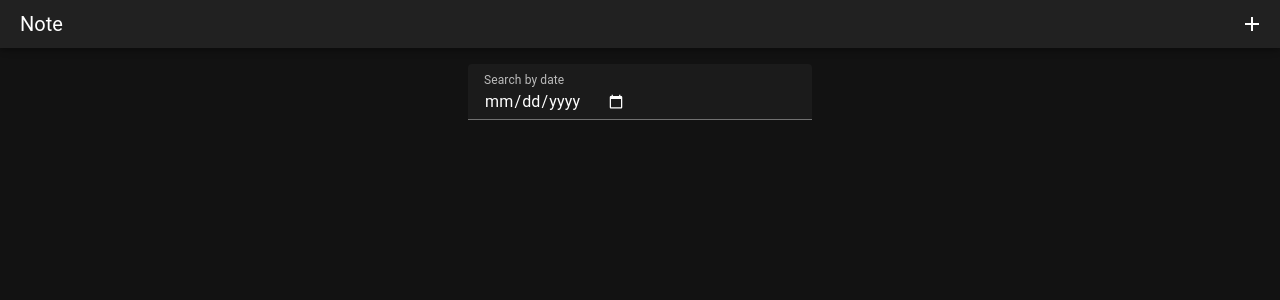
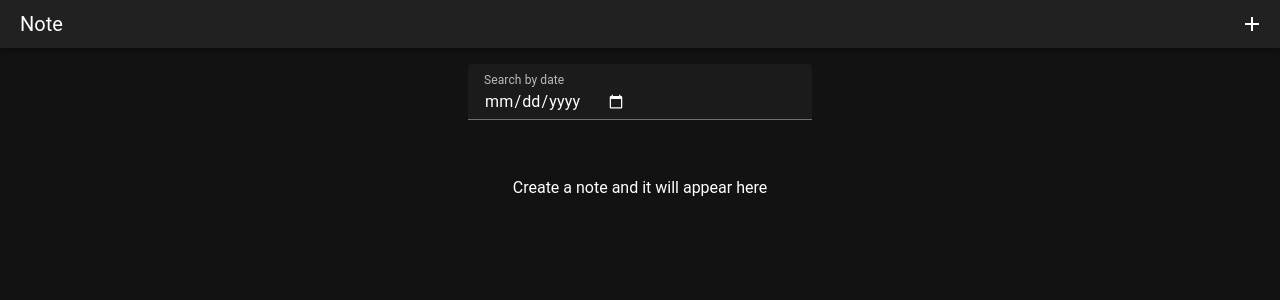
Before and after one commit to muhin-g-s/himet, a Vue app: page / in a window 1280 px wide. Shown: the top 300 px of the page. Built offline with nearby package versions, Linux system fonts and the light colour scheme.

Commit message:
сделал состояние когда нет задач

```diff
--- a/src/components/home/home-list-note.vue
+++ b/src/components/home/home-list-note.vue
@@ -1,5 +1,5 @@
 <script lang="ts" setup>
-import { ref, watch } from 'vue';
+import { ref, watch, computed } from 'vue';
 import { mdiDelete } from '@mdi/js';
 
 import { useApiService, useEventBus } from '@/services';
@@ -21,6 +21,10 @@ const eventBus = useEventBus();
 const notes = ref<INote[]>();
 const isOpenMoreInfo = ref(true);
 const currentNote = ref<INote | null>();
+
+const noResultText = computed((): string =>
+	props.date ? 'There are no notes for this date' : 'Create a note and it will appear here',
+);
 
 watch(
 	() => props.date,
@@ -93,6 +97,12 @@ onCreated();
 
 <template>
 	<div class="d-flex flex-column mb-6 w-100 mt-4 justify-center m-auto align-center">
+		<p
+			v-if="!notes?.length"
+			class="mt-10"
+		>
+			{{ noResultText }}
+		</p>
 		<v-sheet
 			v-for="note in notes"
 			:key="note.id"
```
